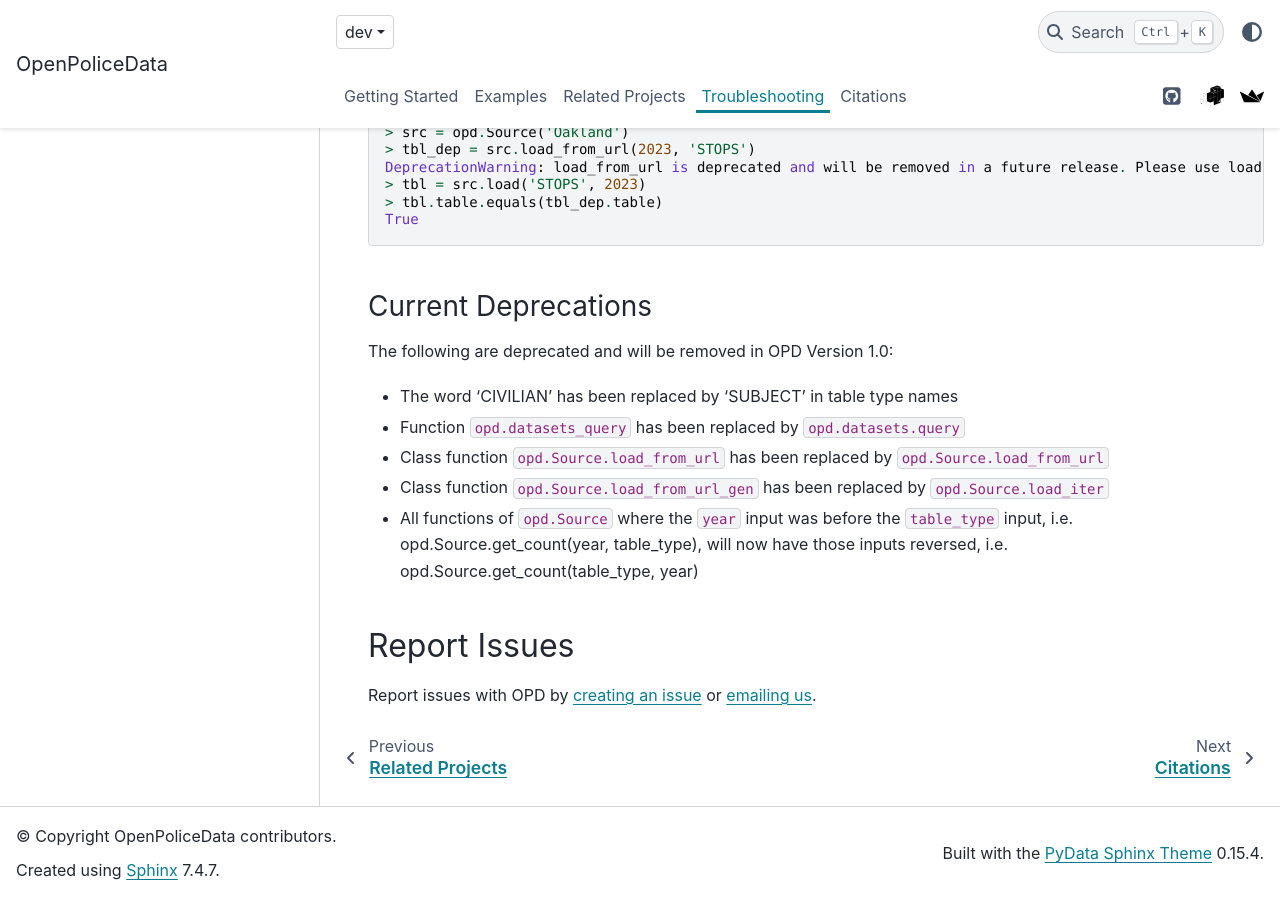
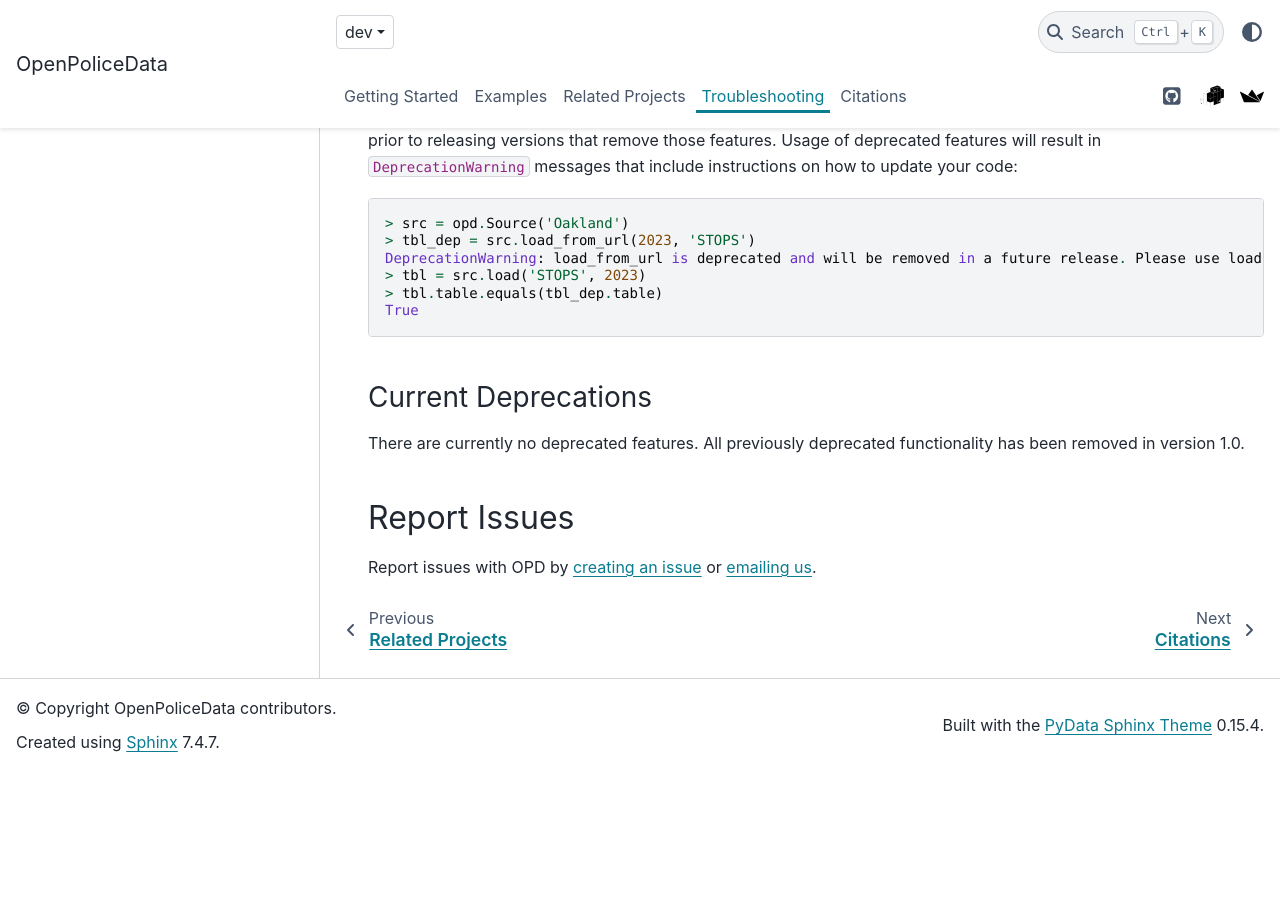
Before and after one commit to openpolicedata/openpolicedata, a Sphinx documentation site: the page built from docs/source/troubleshooting/index.md, in a window 1280 px wide and 900 px high, scrolled down 1357 px. Built offline with Sphinx 7.4.7 and the PyData theme 0.15.4, drawn with Linux system fonts in a browser that asks for light colours; pages that are not in the unit, such as notebooks, are missing from menus; the version number could not be read and is left out; after the commit the page ends 2129 px from its top, so only the background shows below that; some of the changed text lies outside the part shown.

````diff
--- a/docs/source/troubleshooting/index.md
+++ b/docs/source/troubleshooting/index.md
@@ -52,12 +55,7 @@ True
 ```
 
 ### Current Deprecations
-The following are deprecated and will be removed in OPD Version 1.0:
-- The word 'CIVILIAN' has been replaced by 'SUBJECT' in table type names
-- Function `opd.datasets_query` has been replaced by `opd.datasets.query`
-- Class function `opd.Source.load_from_url` has been replaced by `opd.Source.load_from_url`
-- Class function `opd.Source.load_from_url_gen` has been replaced by `opd.Source.load_iter`
-- All functions of `opd.Source` where the `year` input was before the `table_type` input, i.e. opd.Source.get_count(year, table_type), will now have those inputs reversed, i.e. opd.Source.get_count(table_type, year)
+There are currently no deprecated features. All previously deprecated functionality has been removed in version 1.0.
 
 ## Report Issues
 Report issues with OPD by [creating an issue](https://github.com/openpolicedata/openpolicedata/issues) or [emailing us](mailto:openpolicedata@gmail.com).
````
Also changed, not shown: other parts of docs/source/troubleshooting/index.md (+6 -3 lines).
